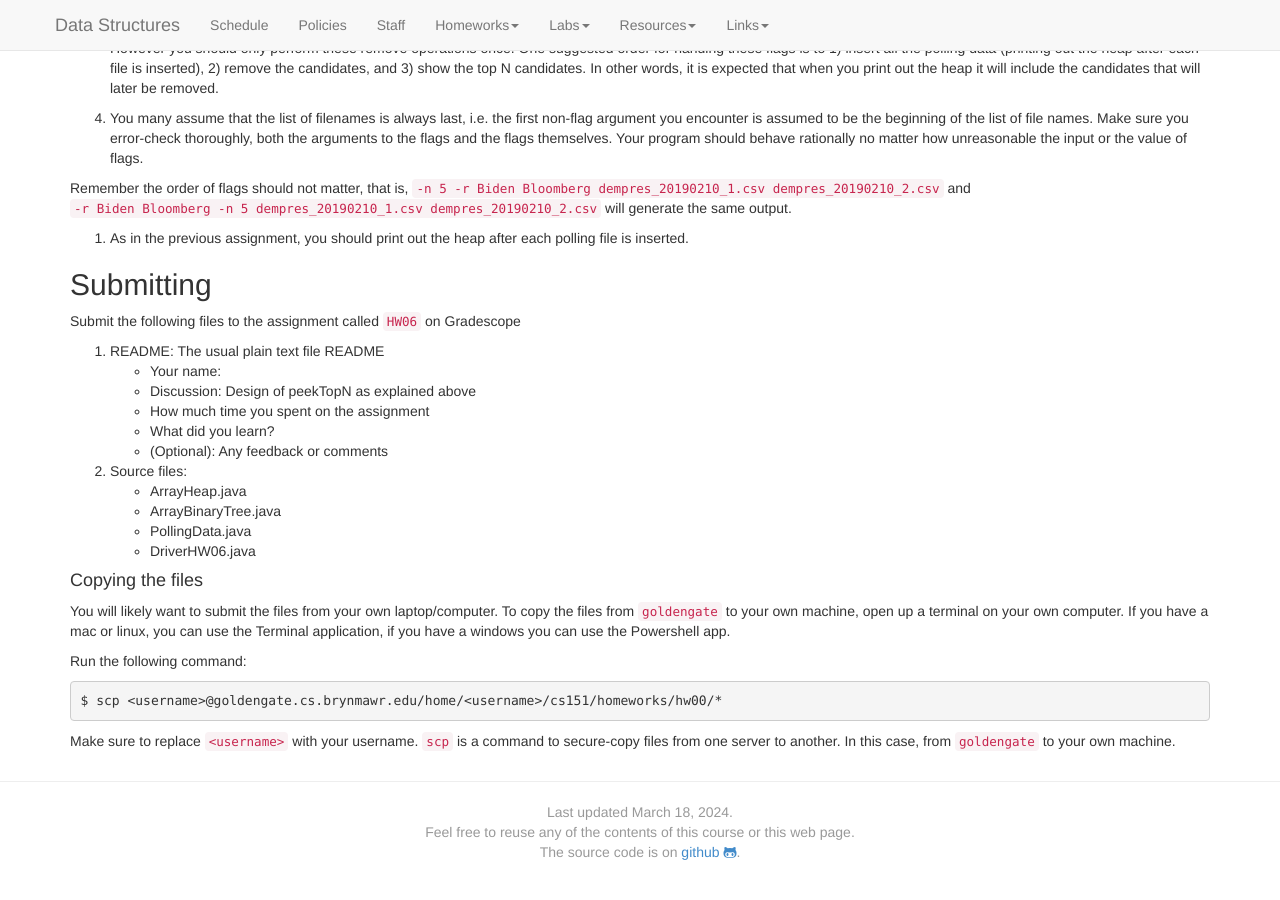
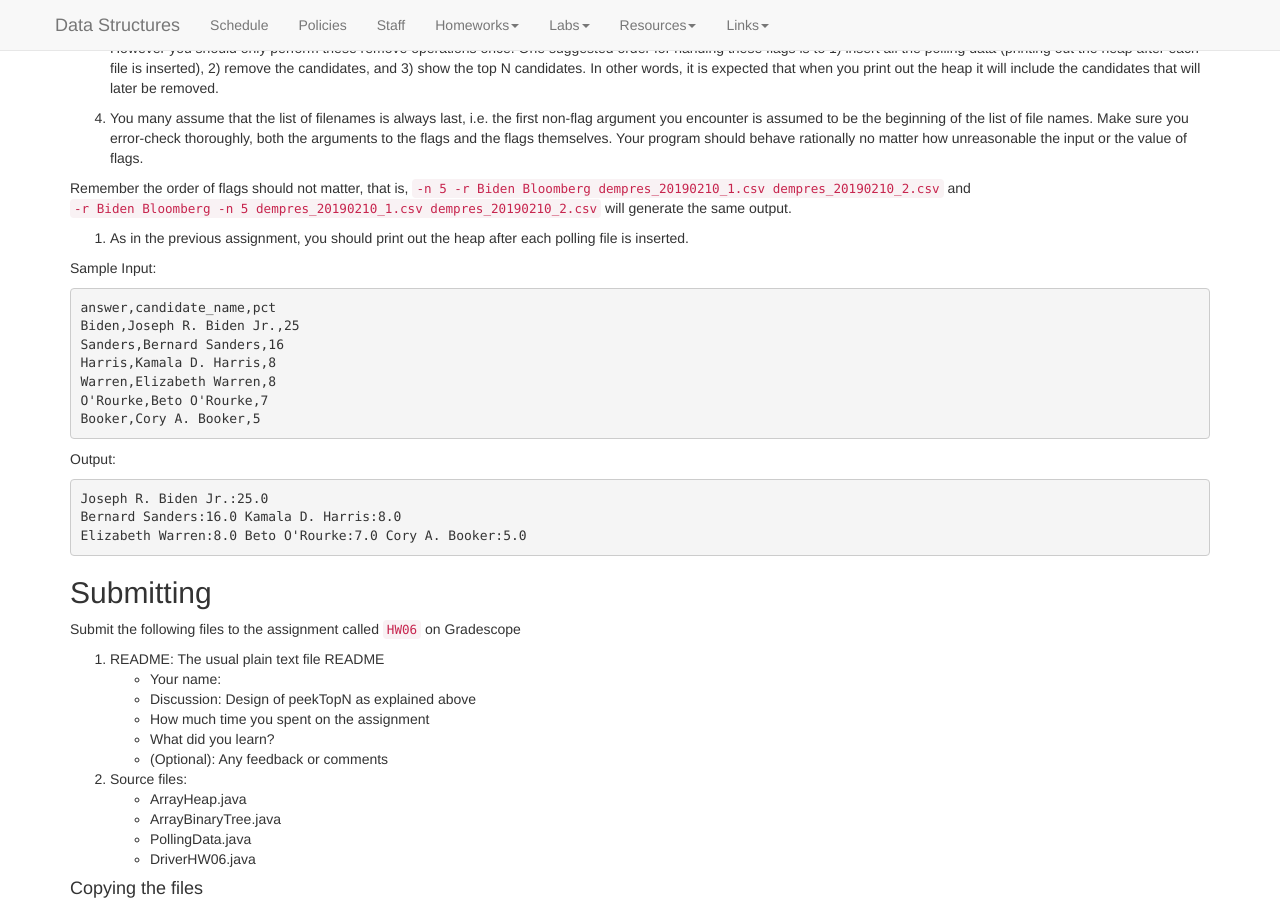
Before and after one commit to kalte0/BMC-CS-151.github.io, a Jekyll site: the page built from hws/HW06.md, in a window 1280 px wide and 900 px high, scrolled down 2297 px. Built offline with Jekyll 4.4.1, drawn with Linux system fonts in a browser that asks for light colours; nearby versions of some CDN libraries; before the commit the page ends 3159 px from its top, so only the background shows below that.

Commit message:
Update HW06.md

````diff
--- a/hws/HW06.md
+++ b/hws/HW06.md
@@ -223,6 +223,25 @@ will generate the same output.
 5. As in the previous assignment, you should print out the heap after each
 polling file is inserted.
 
+Sample Input:
+
+```
+answer,candidate_name,pct
+Biden,Joseph R. Biden Jr.,25
+Sanders,Bernard Sanders,16
+Harris,Kamala D. Harris,8
+Warren,Elizabeth Warren,8
+O'Rourke,Beto O'Rourke,7
+Booker,Cory A. Booker,5
+```
+
+Output:
+```
+Joseph R. Biden Jr.:25.0
+Bernard Sanders:16.0 Kamala D. Harris:8.0
+Elizabeth Warren:8.0 Beto O'Rourke:7.0 Cory A. Booker:5.0
+```
+
 ## Submitting
 Submit the following files to the assignment called `HW06` on Gradescope
 
````
